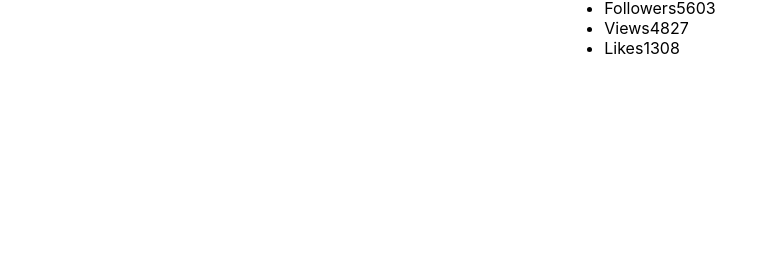
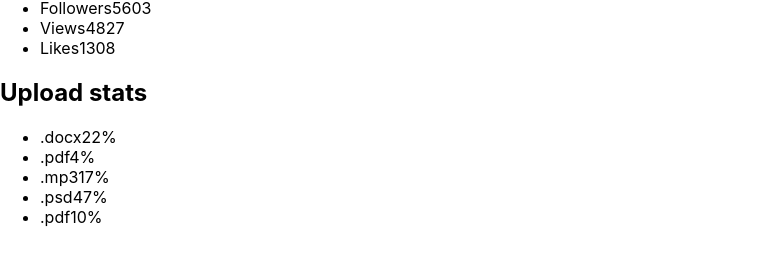
Before and after one commit to BoikoIgor/goit-react-hw-01-components, a React (Create React App) app: page / in a window 1280 px wide. Shown: the part 226-490 px from the top of the page, without its empty margins (0-778 px from the left). Built offline with nearby package versions, Linux system fonts and the light colour scheme.

Commit message:
add Statistics module

```diff
--- a/src/components/App.js
+++ b/src/components/App.js
@@ -2,14 +2,17 @@
 // import recipes from '../recipes.json';
 import user from './Profile/user.json';
 import { Profile } from './Profile/Profile';
+import data from './Statistics/data.json';
+import { Statistics } from './Statistics/Statistics';
 // console.log(user);
+// console.log(data);
 export const App = () => {
   return (
     <div
       style={{
         height: '100vh',
-        display: 'flex',
-        justifyContent: 'center',
+        // display: 'flex',
+        // justifyContent: 'center',
         // alignItems: 'center',
         fontSize: 16,
         color: '#010101',
@@ -22,7 +25,8 @@ export const App = () => {
         avatar={user.avatar}
         stats={user.stats}
       />
-      {/* <RecipeList items={recipes} /> */}
+      <Statistics title="Upload stats" stats={data} />
+      {/* <Statistics stats={data} /> */}
     </div>
   );
 };
--- /dev/null
+++ b/src/components/Statistics/Statistics.js
@@ -0,0 +1,35 @@
+import PropTypes from 'prop-types';
+
+export const Statistics = ({ title, stats }) => {
+  //   console.log(stats);
+  return (
+    <section className="statistics">
+      {title && (
+        <h2 key={title} className="title">
+          {title}
+        </h2>
+      )}
+      <ul className="stat-list">
+        {stats.map(({ id, label, percentage }) => {
+          return (
+            <li key={id} className="item">
+              <span className="label">{label}</span>
+              <span className="percentage">{percentage}%</span>
+            </li>
+          );
+        })}
+      </ul>
+    </section>
+  );
+};
+
+Statistics.propTypes = {
+  title: PropTypes.string,
+  stats: PropTypes.arrayOf(
+    PropTypes.shape({
+      id: PropTypes.string.isRequired,
+      label: PropTypes.string.isRequired,
+      percentage: PropTypes.number.isRequired,
+    })
+  ).isRequired,
+};
--- /dev/null
+++ b/src/components/Statistics/data.json
@@ -0,0 +1,7 @@
+[
+  { "id": "id-1", "label": ".docx", "percentage": 22 },
+  { "id": "id-2", "label": ".pdf", "percentage": 4 },
+  { "id": "id-3", "label": ".mp3", "percentage": 17 },
+  { "id": "id-4", "label": ".psd", "percentage": 47 },
+  { "id": "id-5", "label": ".pdf", "percentage": 10 }
+]
```
Also changed, not shown: src/components/Statistics/Statistics.styled.js (added).
